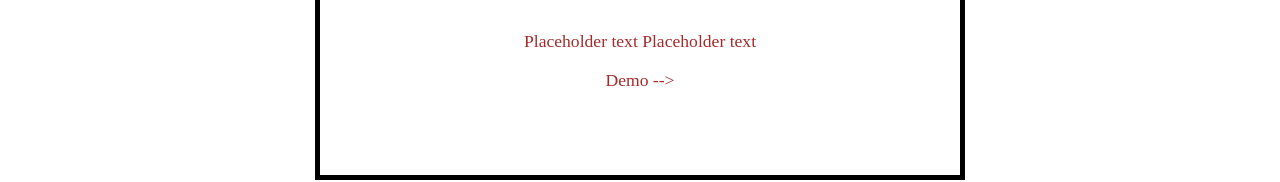
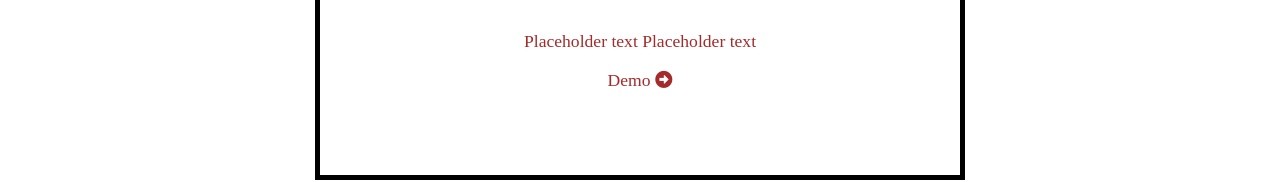
Before and after one commit to JS-goose/heart-track, a React (Create React App) app: page / in a window 1280 px wide. Shown: the part 428-610 px from the top of the page. Built offline with nearby package versions, Linux system fonts and the light colour scheme.

Commit message:
added FA arrow icon

```diff
--- a/src/components/layout/CenterModal/CenterModal.js
+++ b/src/components/layout/CenterModal/CenterModal.js
@@ -6,7 +6,7 @@ const CenterModal = () => {
         <article className={styles['centerModal']}>
             <h2>Heart Track</h2>
             <p>Placeholder text Placeholder text</p>
-            <div>Demo --></div>
+            <div>Demo <i className="fas fa-arrow-alt-circle-right"></i></div>
         </article>
     )
 }
```
